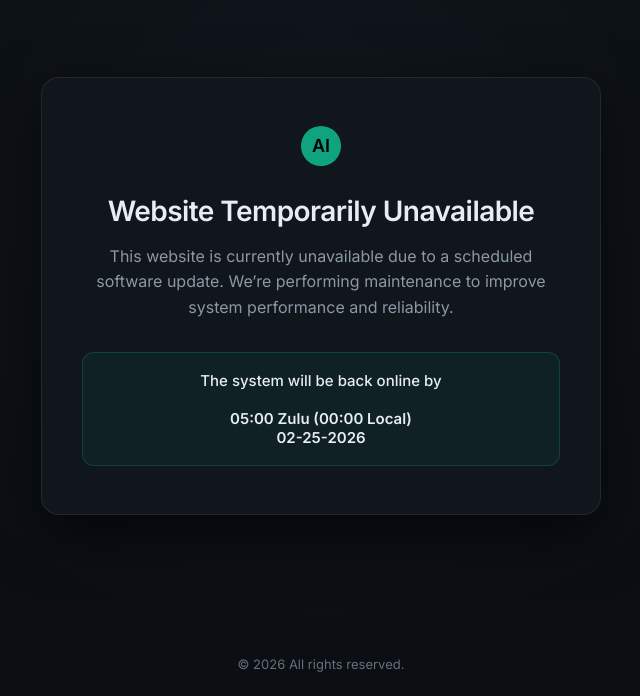
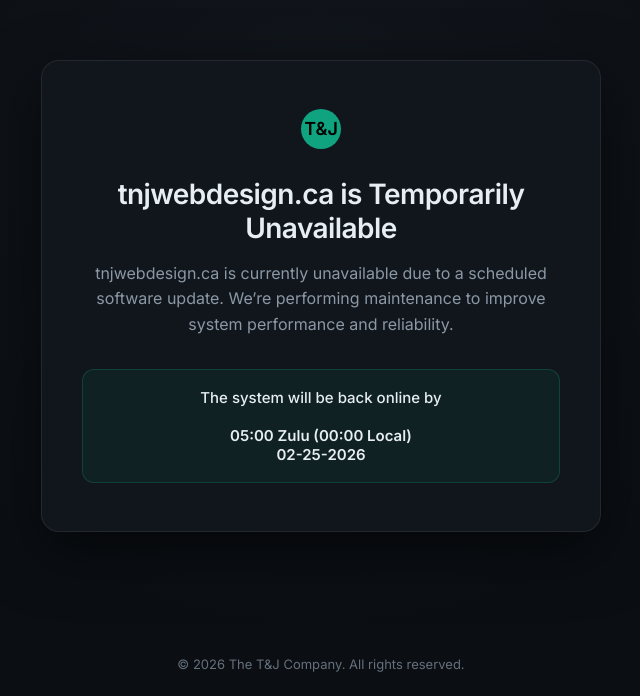
Before and after one commit to TnJWebDesign/TnJ-Web-Design, a plain HTML site: page index.html in a window 1280 px wide. Shown: the part 104-800 px from the top of the page, without its empty margins (319-959 px from the left). Drawn offline with Linux system fonts and the light colour scheme.

Commit message:
Update branding and website status message

```diff
--- a/index.html
+++ b/index.html
@@ -102,10 +102,10 @@ p{
 <body>
 <div class="wrapper">
   <div class="card">
-    <div class="logo">AI</div>
-    <h1>Website Temporarily Unavailable</h1>
+    <div class="logo">T&J</div>
+    <h1>tnjwebdesign.ca is Temporarily Unavailable</h1>
     <p>
-      This website is currently unavailable due to a scheduled software update.
+      tnjwebdesign.ca is currently unavailable due to a scheduled software update.
       We’re performing maintenance to improve system performance and reliability.
     </p>
     <div class="time-box">
@@ -116,7 +116,7 @@ p{
 </div>
 
 <div class="footer">
-  © 2026 All rights reserved.
+  © 2026 The T&J Company. All rights reserved.
 </div>
 </body>
 </html>
```
